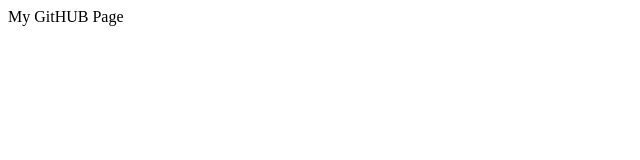
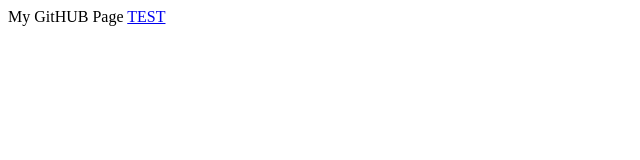
Before and after one commit to gmas/wiki, a plain HTML site: page index.html in a window 1280 px wide. Shown: the full height of the page, 0-640 px from the left. Drawn offline with Linux system fonts and the light colour scheme.

Commit message:
Update index.html

```diff
--- a/index.html
+++ b/index.html
@@ -1 +1,3 @@
 My GitHUB Page
+
+<a href="test.html">TEST</a>
```
